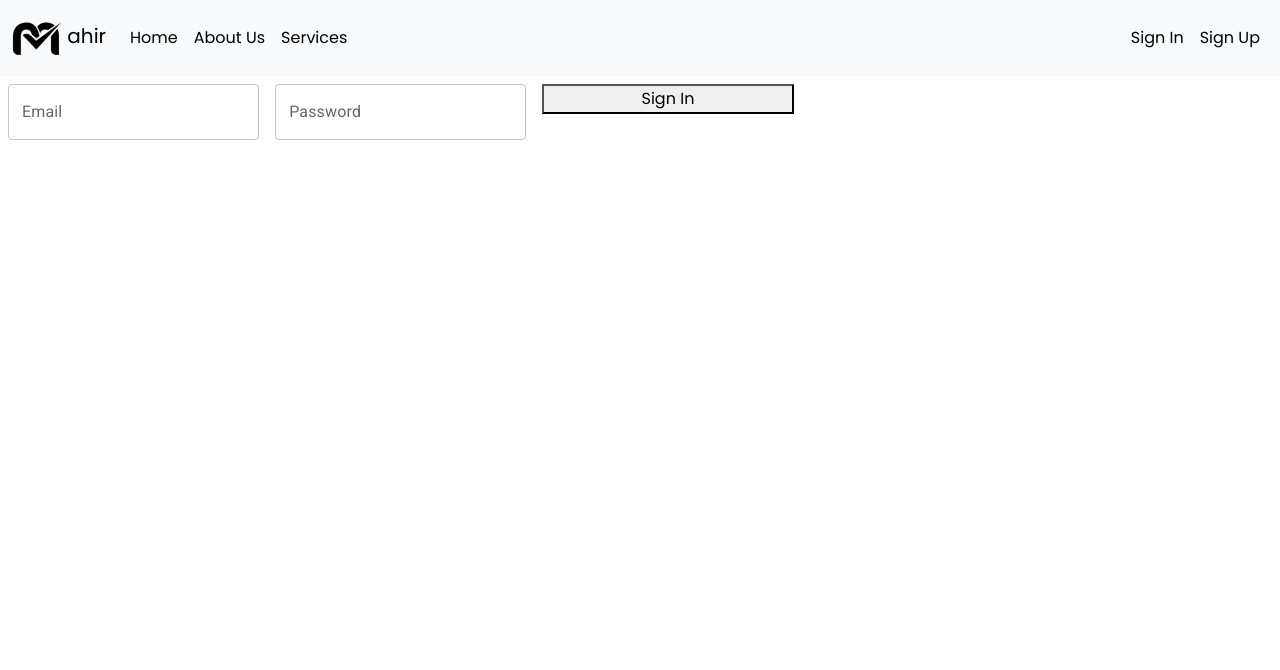
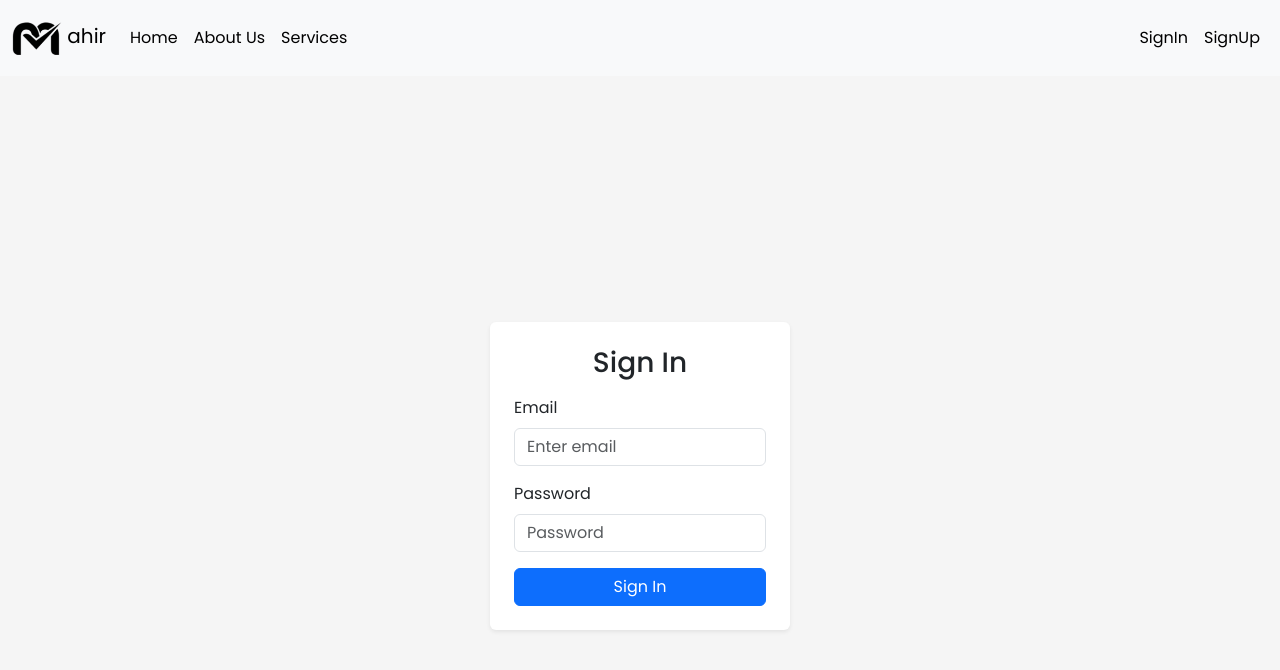
Before and after one commit to Rasheed-987/Mahir_Services, a React (Vite) app: page /signin in a window 1280 px wide. Shown: the top 670 px of the page. Built offline with nearby package versions, Linux system fonts and the light colour scheme.

Commit message:
New Commit Done

```diff
--- a/src/App.jsx
+++ b/src/App.jsx
@@ -15,17 +15,29 @@ import  Handyman  from './Components/Services/Handyman';
 import  Electrician from './Components/Services/Electrician';
 import  Painter from './Components/Services/Painter';
 import WhyChooseUs from './Components/Home/WhyChooseUs';
+import {useState } from 'react';
 const App = () => {
+  const [user,setUser]=useState('')
+
+
+
+function onLogout(){
+  localStorage.removeItem('userDetails');
+  setUser('');
+}
+
   return (
     <Router>
-      <Header />
+
+      <Header user={user} onLogout={onLogout} />
       <Routes>
-        <Route path="/" element={<Home />} />
+        <Route path='/' element={<Home/>} ></Route>
+
         <Route path="/About" element={<About />} />
         <Route  path="/Services" element={<Services/>} />
 
         <Route path="/signup" element={<SignUp />} />
-        <Route path="/signin" element={<SignIn />} />
+        <Route path="/signin" element={<SignIn setUser={setUser} />} />
 
       <Route path="/Service/Ac" element={<Ac/>} />
       <Route path="/Service/Carpenter" element={<Carpenter/>} />
@@ -33,15 +45,17 @@ const App = () => {
       <Route path="/Service/Handyman" element={<Handyman/>} />
       <Route path="/Service/Electrician" element={<Electrician/>} />
       <Route path="/Service/Painter" element={<Painter/>} />
-      <Route path="/WhyChooseUs" element={<WhyChooseUs/>} ></Route>
+      <Route path="/WhyChooseUs" element={<WhyChooseUs/>} />
+      </Routes>
+
+      </Router>
 
 
 
 
 
 
-      </Routes>
-    </Router>
+
   );
 };
 
--- a/src/Components/Header.css
+++ b/src/Components/Header.css
@@ -5,7 +5,17 @@
 }
 
 
+#new{
+  background-color: #f8f9fa;
+  padding: 10px;
+  border-radius: 10px;
+}
+  @media (max-width: 992px) {
+      #new1{
+        display: none;
 
+      }
+  }
 .navbar {
     background-color: white;
     height:auto;
--- a/src/Components/Header.jsx
+++ b/src/Components/Header.jsx
@@ -2,7 +2,10 @@ import React from 'react';
 import { Link } from 'react-router-dom';
 import './Header.css';
 import logo from '../assets/mahir_logo.png'
-const Header = () => {
+import { FontAwesomeIcon } from '@fortawesome/react-fontawesome';
+import { faUser } from '@fortawesome/free-solid-svg-icons';
+
+const Header = ({user,onLogout}) => {
   return (
     <>
     <nav className="navbar navbar-expand-lg navbar-light bg-light">
@@ -10,7 +13,7 @@ const Header = () => {
 
         <Link className="navbar-brand" to="/"   >     <img src={logo} height="50px"  alt="" />               ahir</Link>
         <button className="navbar-toggler" type="button" data-bs-toggle="collapse" data-bs-target="#navbarNav" aria-controls="navbarNav" aria-expanded="false" aria-label="Toggle navigation">
-          <span className="navbar-toggler-icon"></span>
+          <FontAwesomeIcon icon={faUser}/>
         </button>
         <div className="collapse navbar-collapse" id="navbarNav">
           <ul className="navbar-nav me-auto mb-2 mb-lg-0 d-flex">
@@ -25,12 +28,28 @@ const Header = () => {
             </li>
           </ul>
           <ul className="navbar-nav ms-auto">
+
+        {
+          user?(
+            <>
+             <li className='nav-item'></li>
+          <li className="nav-item" id='new'>
+            <Link className="nav-link"  onClick={onLogout}>Logout</Link>
+            </li>
+            <li className='nva-item ' id='new1'>
+            <FontAwesomeIcon icon={faUser}/>
+            </li>
+           </>
+           ):(<>
             <li className="nav-item">
-              <Link className="nav-link" to="/signin">Sign In</Link>
-            </li>
-            <li className="nav-item">
-              <Link className="nav-link" to="/signup">Sign Up</Link>
-            </li>
+            <Link className="nav-link"  to="/SignIn">SignIn</Link>
+          </li>
+          <li className="nav-item">
+            <Link className="nav-link" to="/SignUp">SignUp</Link>
+          </li>
+          </>)
+        }
+
           </ul>
         </div>
       </div>
--- a/src/Pages/SignIn.jsx
+++ b/src/Pages/SignIn.jsx
@@ -1,55 +1,66 @@
-import * as React from 'react';
-import Box from '@mui/material/Box';
-import TextField from '@mui/material/TextField';
-import { useState } from 'react';
-
-export default function SignIn() {
-  const [Email, setEmail] = useState('');
-  const [Password, setPassword] = useState('');
+import React, { useState } from 'react';
+import { useNavigate } from 'react-router-dom';
+import 'bootstrap/dist/css/bootstrap.min.css';
+import './SignUp.css'
+export default function SignIn({ setUser }) {
+  const [email, setEmail] = useState('');
+  const [password, setPassword] = useState('');
   const [errorMessage, setErrorMessage] = useState('');
+  const navigate = useNavigate();
 
   const handleSignIn = (e) => {
     e.preventDefault();
-
-    const storedDetails = JSON.parse(localStorage.getItem('userDetails'));
-    if (storedDetails && storedDetails.email === Email && storedDetails.password === Password) {
-      // Grant access
+    const storedDetails = JSON.parse(localStorage.getItem('users'));
+    if (storedDetails && storedDetails.email === email && storedDetails.password === password) {
       console.log('Access granted');
+      setUser(storedDetails);
       setErrorMessage('');
-    } else {
-      // Show error message
-      // console.log(storedDetails)
-      setErrorMessage('Invalid credentials');
+      navigate('/'); // Navigate to home page after successful sign-in
     }
+    else if(storedDetails.email !== email){
+      setErrorMessage('Invalid Email');
     }
+    else if(storedDetails.password!==password){
+      setErrorMessage('Invalid Password');
+    }
+    else{
+      setErrorMessage('Invalid Both Credentials');
+    }
+    console.log(storedDetails.email);
+    console.log(storedDetails);
+  };
 
   return (
-    <Box
-      component="form"
-      sx={{
-        '& > :not(style)': { m: 1, width: '25ch' },
-      }}
-      noValidate
-      autoComplete="off"
-    >
-      <TextField
-        id="outlined-email"
-        label="Email"
+    <div className="d-flex align-items-center justify-content-center" style={{ height: '100vh', backgroundColor: '#f5f5f5' }}>
+      <form onSubmit={handleSignIn} className="p-4 rounded shadow-sm bg-white" style={{ width: '300px' }}>
+        <h3 className="text-center mb-3">Sign In</h3>
+        <div className="mb-3">
+          <label htmlFor="email" className="form-label">Email</label>
+          <input
             type="email"
-        placeholder="Email"
+            className="form-control"
+            id="email"
+            placeholder="Enter email"
+            value={email}
             onChange={(e) => setEmail(e.target.value)}
-        variant="outlined"
+            required
           />
-      <TextField
-        id="outlined-password"
-        label="Password"
+        </div>
+        <div className="mb-3">
+          <label htmlFor="password" className="form-label">Password</label>
+          <input
             type="password"
+            className="form-control"
+            id="password"
             placeholder="Password"
+            value={password}
             onChange={(e) => setPassword(e.target.value)}
-        variant="outlined"
+            required
           />
-      <button onClick={handleSignIn}>Sign In</button>
-      {errorMessage && <p style={{ color: 'red' }}>{errorMessage}</p>}
-    </Box>
+        </div>
+        <button type="submit" className="btn btn-primary w-100">Sign In</button>
+        {errorMessage && <div className="alert alert-danger mt-3">{errorMessage}</div>}
+      </form>
+    </div>
   );
 }
--- a/src/Pages/SignUp.css
+++ b/src/Pages/SignUp.css
@@ -1,5 +1,6 @@
-.container{
-    width: 600px;
+.container1{
+    background-color: white;
+    width: 450px;
     height: 300px;
     display: flex;
     justify-content: center;
@@ -13,5 +14,5 @@
     justify-content: center;
     align-items: center;
     height: 100%;
-    width: 40px;
+    width: 150px;
 }
--- a/src/Pages/SignUp.jsx
+++ b/src/Pages/SignUp.jsx
@@ -1,32 +1,37 @@
 import React from 'react';
 import { useState } from 'react';
+import { useNavigate } from 'react-router-dom';
 
 const SignUp = () => {
 
  const [name,setName]=useState('');
  const [email,setEmail]=useState('');
   const [password,setPassword]=useState('');
+  const navigate=useNavigate('');
+
 
   const handleSubmit = (e) => {
     e.preventDefault();
+    const newUser={
+      name:name,
+      email:email,
+      password:password
+    };
 
-    const userDetails = {
-      name: name,
-      email: email,
-      password: password}
 
-    localStorage.setItem('userDetails', JSON.stringify(userDetails));
-
-  console.log(userDetails);
-
+    let users = JSON.parse(localStorage.getItem('users')) || [];
+    users.push(newUser)
+    localStorage.setItem('users', JSON.stringify(users));
+  console.log(users);
+  navigate('/signin');
 
   };
 
   return (
-    <div>
+
+      <div className="d-flex align-items-center justify-content-center" style={{ height: '100vh', backgroundColor: '#f5f5f5' }}>
       <form onSubmit={handleSubmit}>
-
-      <div className="container">
+      <div className="container1 d-flex justify-content-center align-content-center flex-column">
               <h3>SignUp</h3>
               <div className="form-group">
                 <input
```
Lines whose indentation alone changed are shown as unchanged.
